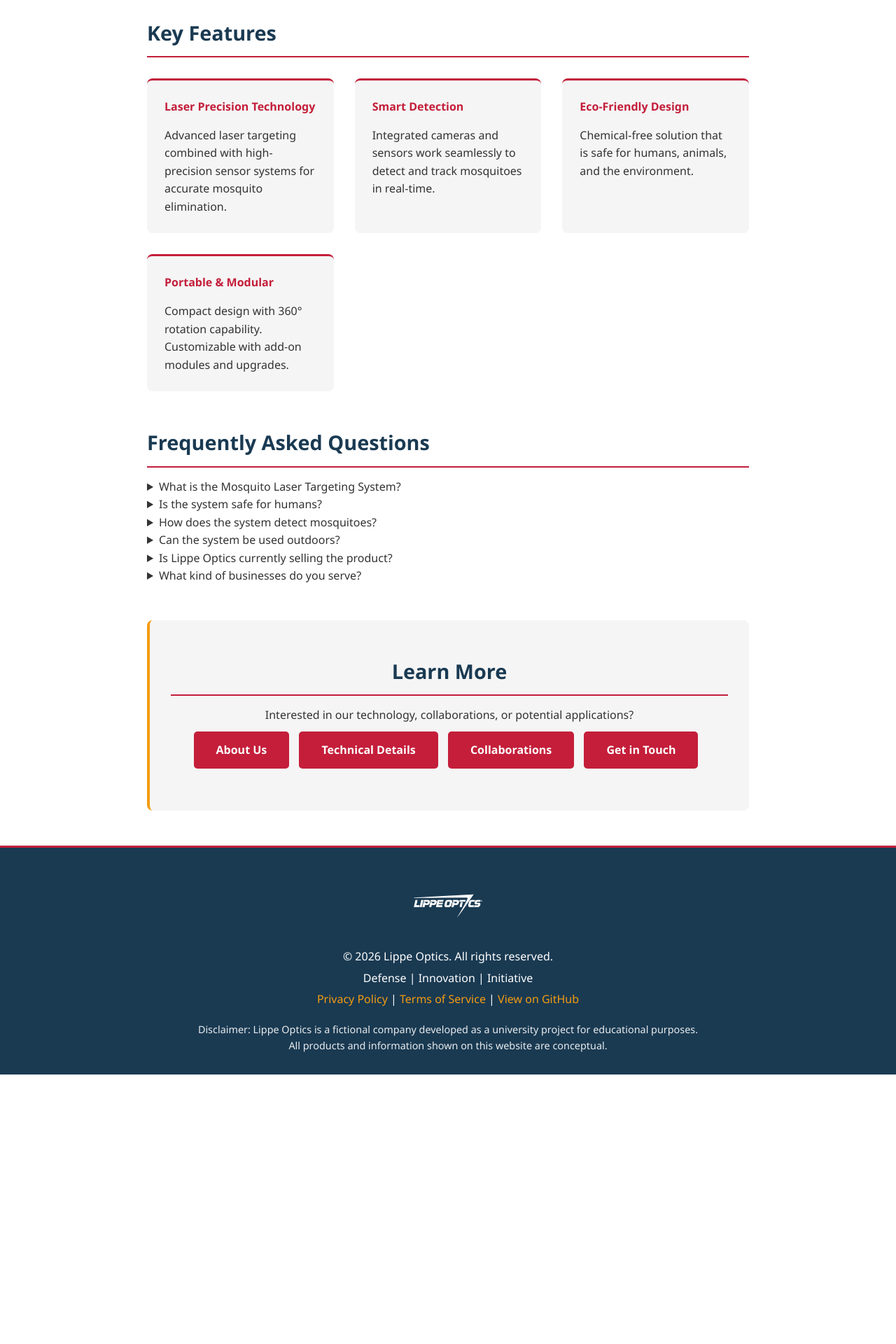
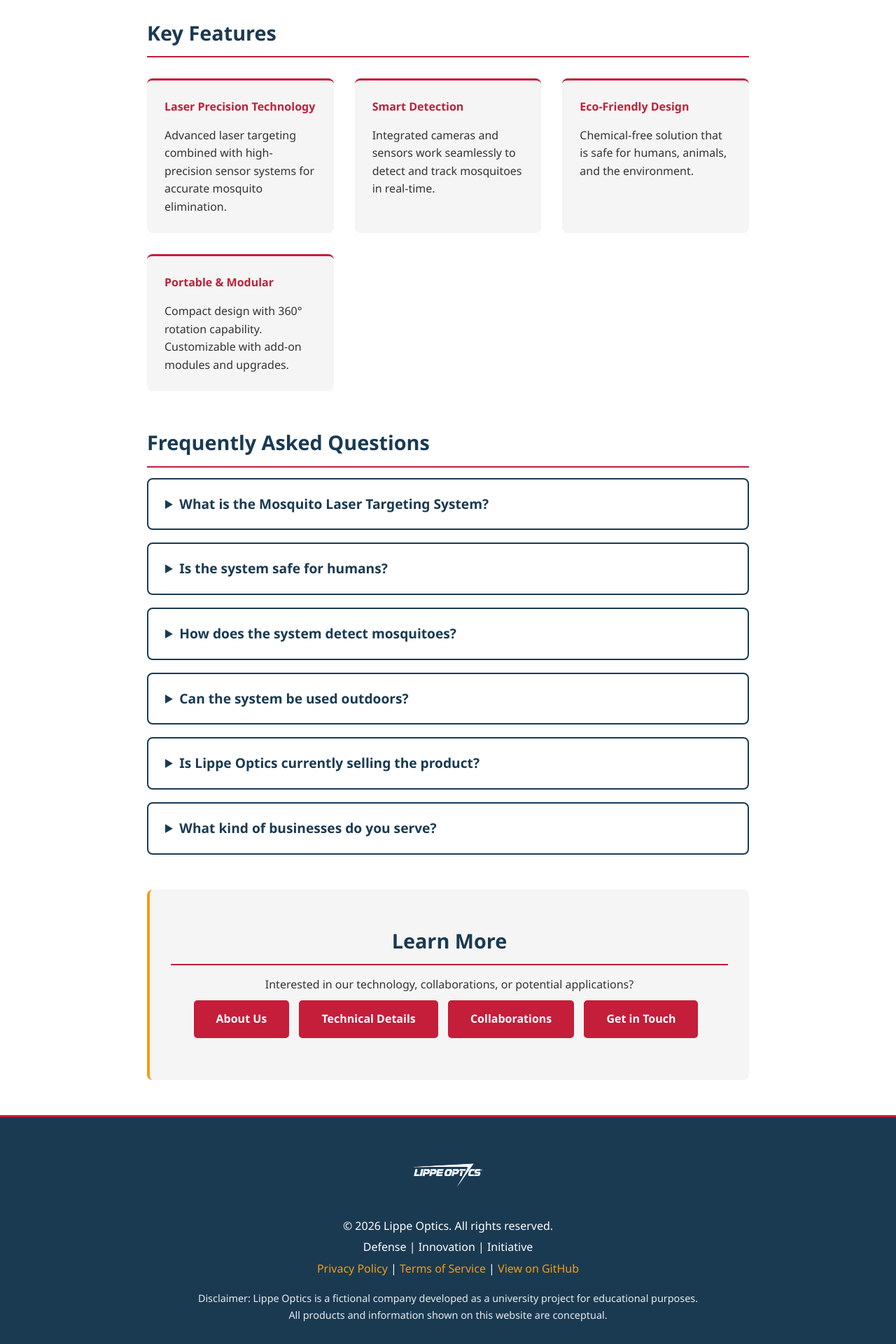
Before and after one commit to Enea322/LO-website-demo, a Jekyll site: the page built from index.md, in a window 1280 px wide. Shown: the part 1755-3675 px from the top of the page at 70% size. Built offline with Jekyll 4.4.1, drawn with Linux system fonts in a browser that asks for light colours; before the commit the page ends 3290 px from its top, so only the background shows below that.

Commit message:
Apply styling directly to index.md

```diff
--- a/index.md
+++ b/index.md
@@ -54,21 +54,26 @@ layout: default
   </div>
 </section>
 
-<section class="faq">
+<section class="faq" style="margin-top: 50px; width: 100%; float: none; padding-bottom: 0;">
+
   <h2>Frequently Asked Questions</h2>
 
-  <details>
-    <summary>What is the Mosquito Laser Targeting System?</summary>
-    <p>
+  <details style="background: white; border: 2px solid #1a3a52; border-radius: 8px; margin-bottom: 18px; padding: 0;">
+    <summary style="padding: 20px 24px; cursor: pointer; font-size: 1.2em; font-weight: 700; color: #1a3a52;">
+      What is the Mosquito Laser Targeting System?
+    </summary>
+    <p style="padding: 0 24px 22px; margin: 0; font-size: 1.05em; line-height: 1.7;">
       The Mosquito Laser Targeting System is a conceptual precision targeting
       platform designed to detect, track, and selectively engage mosquitoes
       using laser technology.
     </p>
   </details>
 
-  <details>
-    <summary>Is the system safe for humans?</summary>
-    <p>
+  <details style="background: white; border: 2px solid #1a3a52; border-radius: 8px; margin-bottom: 18px; padding: 0;">
+    <summary style="padding: 20px 24px; cursor: pointer; font-size: 1.2em; font-weight: 700; color: #1a3a52;">
+      Is the system safe for humans?
+    </summary>
+    <p style="padding: 0 24px 22px; margin: 0; font-size: 1.05em; line-height: 1.7;">
       Safety is a central consideration in the design of the system. The
       concept focuses on controlled targeting, appropriate operating
       distances, and safety mechanisms intended to minimize risks to humans
@@ -76,43 +81,51 @@ layout: default
     </p>
   </details>
 
-  <details>
-    <summary>How does the system detect mosquitoes?</summary>
-    <p>
+  <details style="background: white; border: 2px solid #1a3a52; border-radius: 8px; margin-bottom: 18px; padding: 0;">
+    <summary style="padding: 20px 24px; cursor: pointer; font-size: 1.2em; font-weight: 700; color: #1a3a52;">
+      How does the system detect mosquitoes?
+    </summary>
+    <p style="padding: 0 24px 22px; margin: 0; font-size: 1.05em; line-height: 1.7;">
       The system uses camera-based detection and image processing to identify
       potential mosquito targets and determine their position before the
       targeting system is activated.
     </p>
   </details>
 
-  <details>
-    <summary>Can the system be used outdoors?</summary>
-    <p>
+  <details style="background: white; border: 2px solid #1a3a52; border-radius: 8px; margin-bottom: 18px; padding: 0;">
+    <summary style="padding: 20px 24px; cursor: pointer; font-size: 1.2em; font-weight: 700; color: #1a3a52;">
+      Can the system be used outdoors?
+    </summary>
+    <p style="padding: 0 24px 22px; margin: 0; font-size: 1.05em; line-height: 1.7;">
       The system is being designed with portable outdoor operation in mind,
       including battery-powered operation and potential solar charging.
     </p>
   </details>
 
-  <details>
-    <summary>Is Lippe Optics currently selling the product?</summary>
-    <p>
+  <details style="background: white; border: 2px solid #1a3a52; border-radius: 8px; margin-bottom: 18px; padding: 0;">
+    <summary style="padding: 20px 24px; cursor: pointer; font-size: 1.2em; font-weight: 700; color: #1a3a52;">
+      Is Lippe Optics currently selling the product?
+    </summary>
+    <p style="padding: 0 24px 22px; margin: 0; font-size: 1.05em; line-height: 1.7;">
       No. The Mosquito Laser Targeting System is currently a conceptual
-      project under development. The technologies and applications
-      presented on this website are intended for demonstration and
-      educational purposes.
+      project under development. The technologies and applications presented
+      on this website are intended for demonstration and educational purposes.
     </p>
   </details>
 
-  <details>
-    <summary>What kind of businesses do you serve?</summary>
-   <p>
-    We work with businesses, institutions, municipalities, and organizations
-    interested in innovative engineering solutions, laser technology,
-    electronics, embedded systems, AI, and hardware development. We are also
-    open to partnerships with companies and projects looking for technical
-    assistance or collaborative development.
-  </p>
-</details>
+  <details style="background: white; border: 2px solid #1a3a52; border-radius: 8px; margin-bottom: 18px; padding: 0;">
+    <summary style="padding: 20px 24px; cursor: pointer; font-size: 1.2em; font-weight: 700; color: #1a3a52;">
+      What kind of businesses do you serve?
+    </summary>
+    <p style="padding: 0 24px 22px; margin: 0; font-size: 1.05em; line-height: 1.7;">
+      We work with businesses, institutions, municipalities, and organizations
+      interested in innovative engineering solutions, laser technology,
+      electronics, embedded systems, AI, and hardware development. We are also
+      open to partnerships with companies and projects looking for technical
+      assistance or collaborative development.
+    </p>
+  </details>
+
 </section>
 
 <section class="cta">
```
